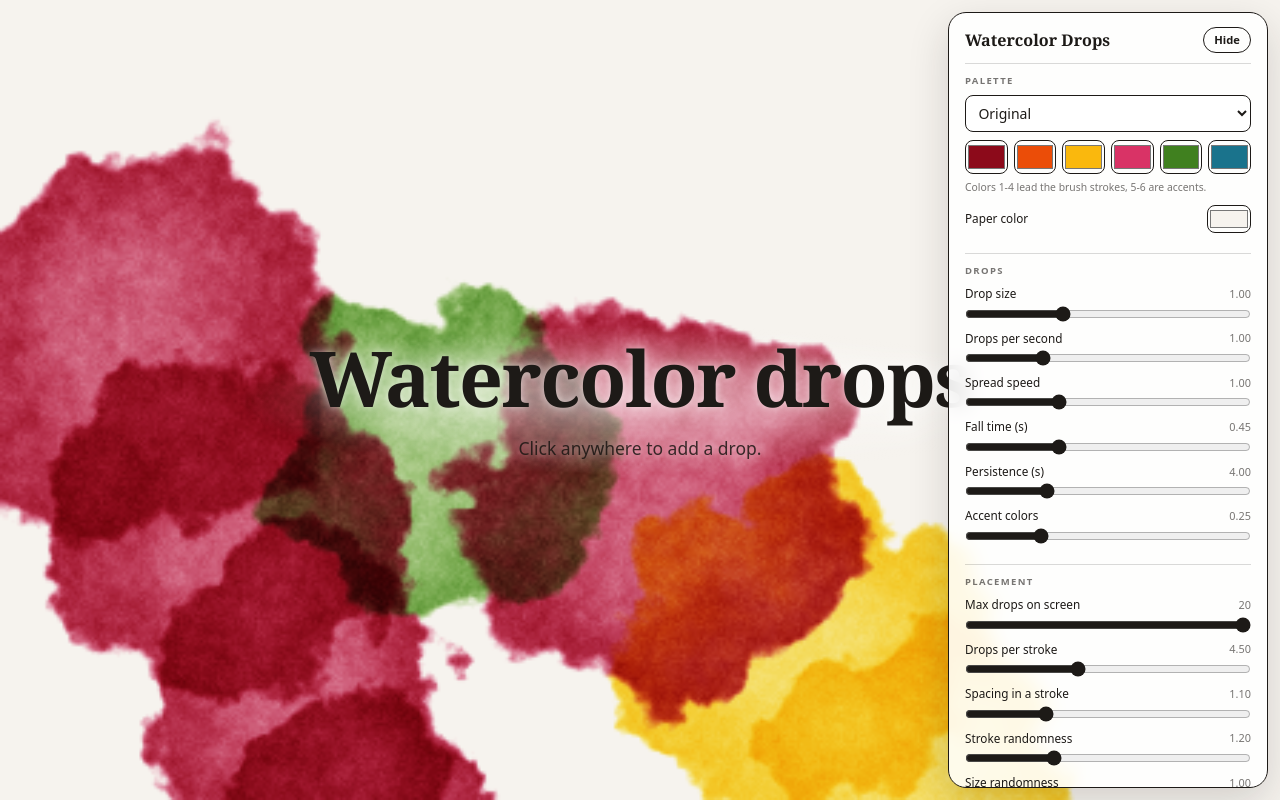
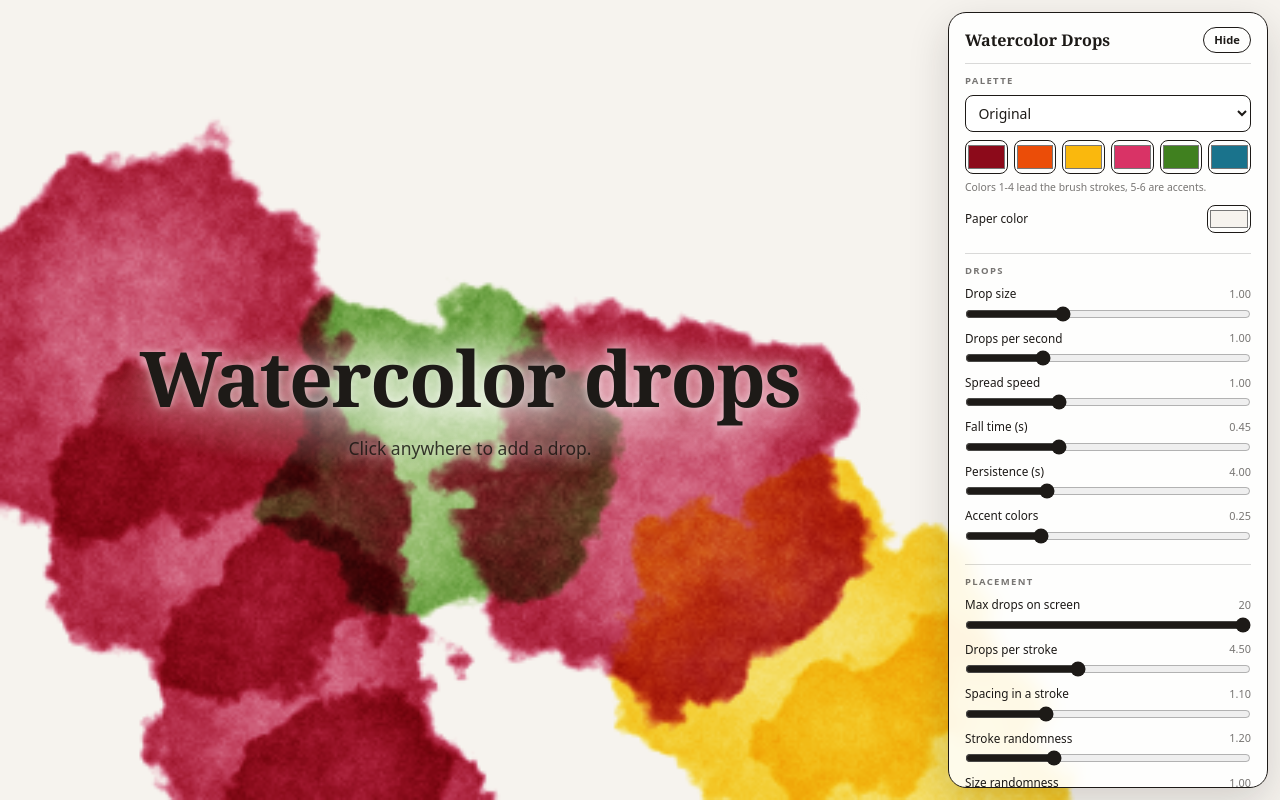
Before and after one commit to Briscofreelance/watercolor-drops, a plain HTML site: page index.html in a window 1280 px wide. Drawn offline with Linux system fonts and the light colour scheme.

Commit message:
Le panneau ne cache plus le titre, Randomize recolore les gouttes visibles
Co-Authored-By: Claude Opus 5.5 <noreply@anthropic.com>

```diff
--- a/index.html
+++ b/index.html
@@ -13,6 +13,8 @@
   .hero { position: fixed; inset: 0; overflow: hidden; display: grid; place-items: center; isolation: isolate; }
   .hero canvas { position: absolute; inset: 0; width: 100%; height: 100%; display: block; z-index: -1; touch-action: manipulation; mix-blend-mode: multiply; }
   .hero-content { position: relative; text-align: center; padding: 0 16px; max-width: 900px; pointer-events: none; }
+  @media (min-width: 761px) { .panel-open .hero-content { transform: translateX(-170px); } }
+  .hero-content { transition: transform .3s; }
   .hero-content::before { content: ""; position: absolute; inset: -12% -8%; z-index: -1; border-radius: 50%;
     background: radial-gradient(closest-side, rgba(255,255,255,.55), rgba(255,255,255,0)); }
   .hero h1 { font: 600 clamp(2.4rem, 7vw, 5.5rem)/1.02 Georgia, "Times New Roman", serif; letter-spacing: -.02em; text-shadow: 0 0 8px rgba(255,255,255,.6), 0 0 28px rgba(255,255,255,.5); }
@@ -50,7 +52,7 @@
   @media (max-width: 760px) {
     .panel { top: auto; left: 8px; right: 8px; bottom: 8px; width: auto; max-height: 52vh; }
   }
-  @media (prefers-reduced-motion: reduce) { .toast { transition: none; } }
+  @media (prefers-reduced-motion: reduce) { .toast, .hero-content { transition: none; } }
 </style>
 </head>
 <body>
@@ -484,7 +486,7 @@ void main(){
   $('rand').addEventListener('click', () => {
     const h = Math.random() * 360, r = (a, b) => a + Math.random() * (b - a);
     const colors = [h, h + 28, h + 55, h - 30, h + 180, h + 120].map((x, i) => hsl((x + 360) % 360, r(60, 88), i < 4 ? r(32, 56) : r(30, 50)));
-    apply({ colors, paper: hsl(h, r(8, 18), r(93, 96)) }); preset.value = ''; syncPalette(); wc.restart();
+    apply({ colors, paper: hsl(h, r(8, 18), r(93, 96)) }); preset.value = ''; syncPalette();
   });
 
   // Export
@@ -553,7 +555,7 @@ createWatercolor(document.getElementById('c'), document.getElementById('hero'),
   });
 
   // Panneau masquable
-  const setPanel = open => { $('panel').hidden = !open; $('reopen').hidden = open; };
+  const setPanel = open => { $('panel').hidden = !open; $('reopen').hidden = open; hero.classList.toggle('panel-open', open); };
   $('hide').addEventListener('click', () => setPanel(false));
   $('reopen').addEventListener('click', () => setPanel(true));
   addEventListener('keydown', e => { if (e.key === 'h' && !/INPUT|SELECT|TEXTAREA/.test(document.activeElement.tagName)) setPanel($('panel').hidden); });
@@ -565,7 +567,7 @@ createWatercolor(document.getElementById('c'), document.getElementById('hero'),
   const matching = Object.keys(PRESETS).find(n => PRESETS[n].paper === state.paper && PRESETS[n].colors.join() === state.colors.join());
   if (matching) preset.value = matching;
 
-  syncPalette(); syncText();
+  syncPalette(); syncText(); setPanel(true);
 })();
 </script>
 </body>
```
